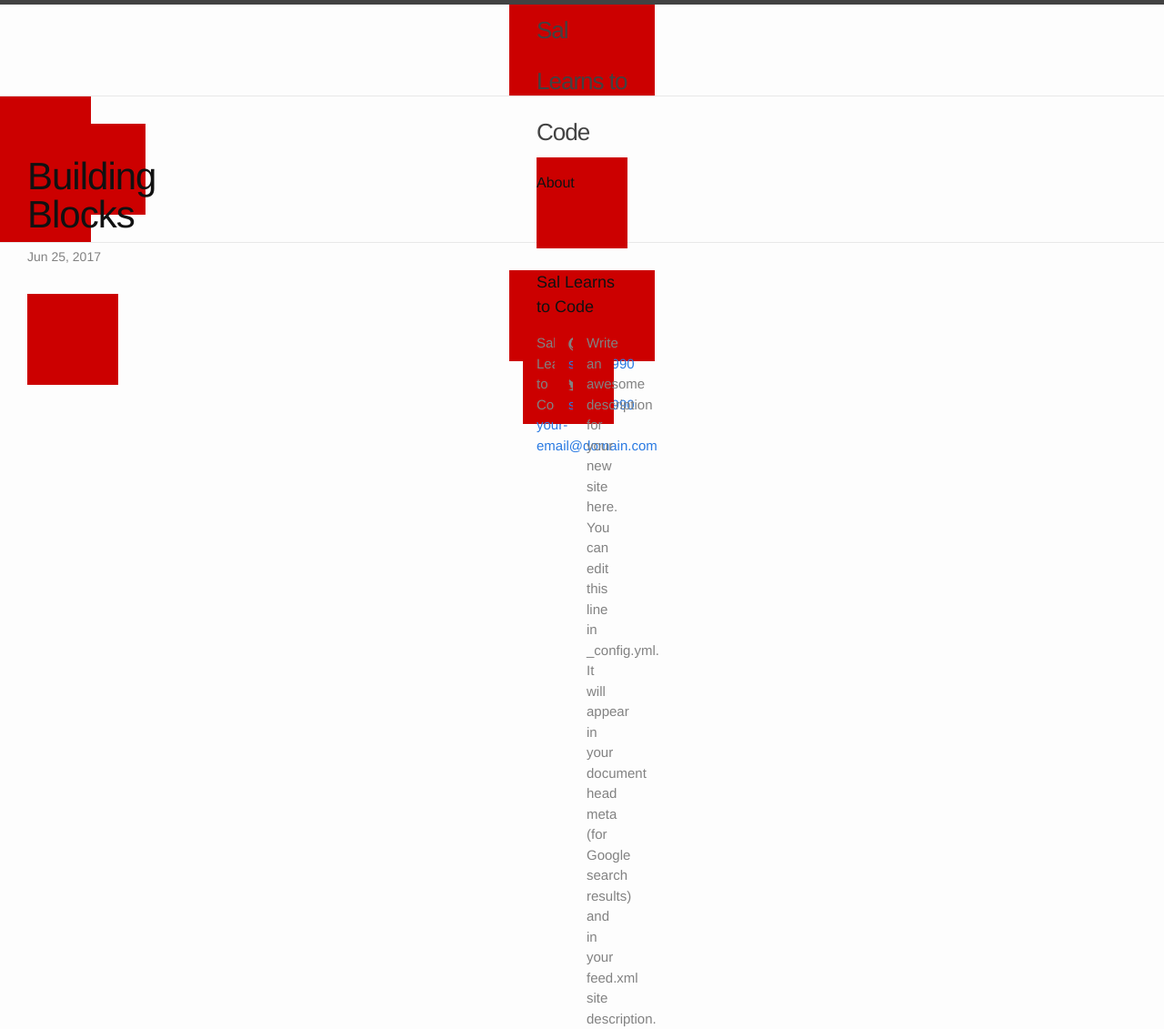
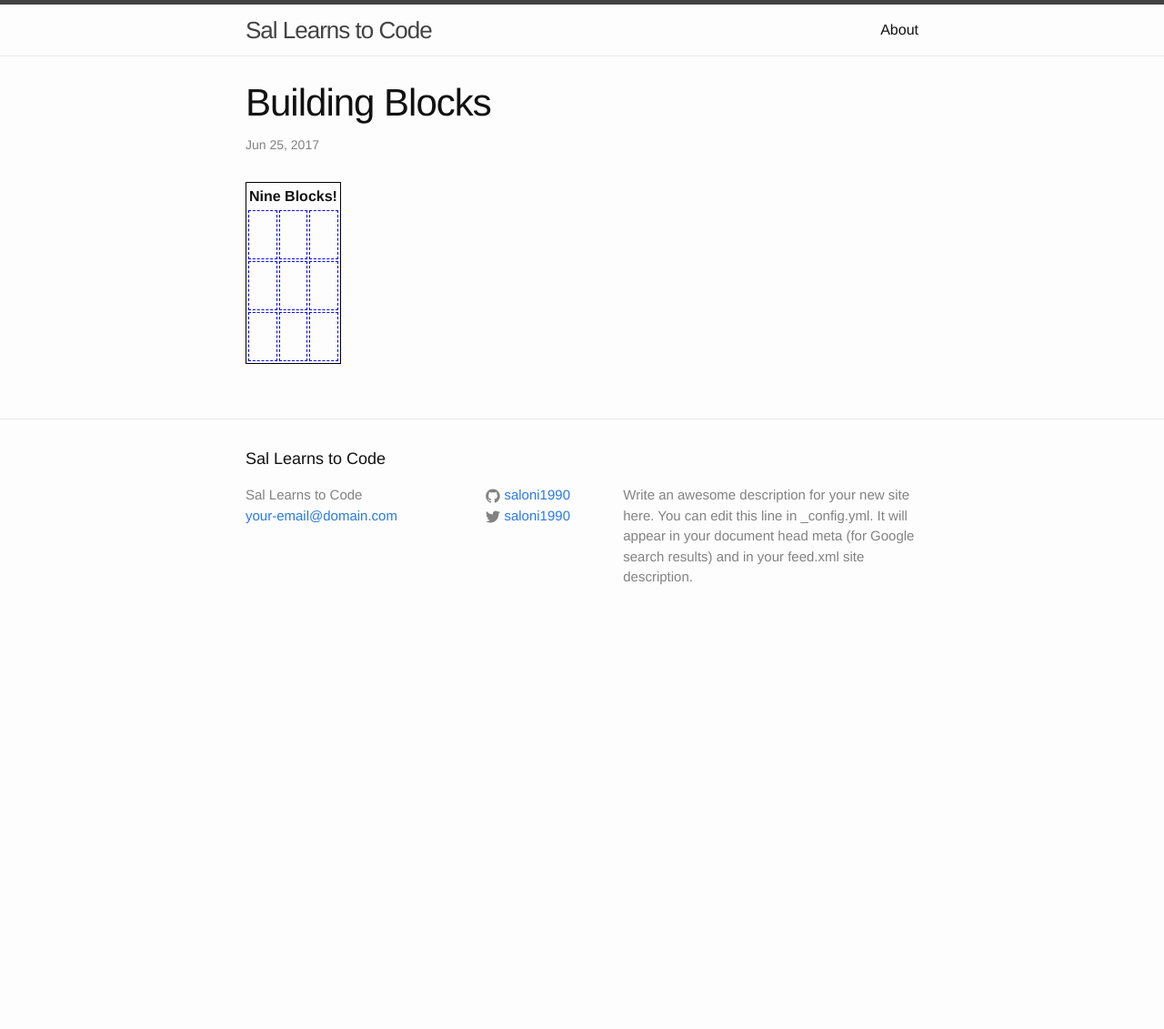
Before and after one commit to saloni1990/saloni1990.github.io, a Jekyll site: the page built from _posts/2017-06-25-Building-Blocks.md, in a window 1280 px wide. Shown: the whole page at 91% size. Built offline with Jekyll 4.4.1, drawn with Linux system fonts in a browser that asks for light colours; our own code applies the rules of GitHub Pages for plain Markdown files; after the commit the page ends 900 px from its top, so only the background shows below that.

Commit message:
Update 2017-06-25-Building-Blocks.md

```diff
--- a/_posts/2017-06-25-Building-Blocks.md
+++ b/_posts/2017-06-25-Building-Blocks.md
@@ -2,15 +2,38 @@
 <html>
 <head>
 	<style>
-		div {
-			background-color: #cc0000;
-			height: 100px;
-			width: 100px;
-			}
+		td {
+	height: 50px;
+	border: 1px dashed blue;
+}
+		table {
+	border: 1px solid black;
+}
 	</style>
 	<title>Building Blocks</title>
 </head>
 <body>
-	<div></div>
+		<table>
+			<thead>
+				<th colspan="3">Nine Blocks!</th>
+			</thead>
+			<tbody>
+				<tr>
+					<td></td>
+					<td></td>
+					<td></td>
+				</tr>
+				<tr>
+					<td></td>
+					<td></td>
+					<td></td>
+				</tr>
+				<tr>
+					<td></td>
+					<td></td>
+					<td></td>
+				</tr>
+			</tbody>
+		</table>
 </body>
 </html>
```
